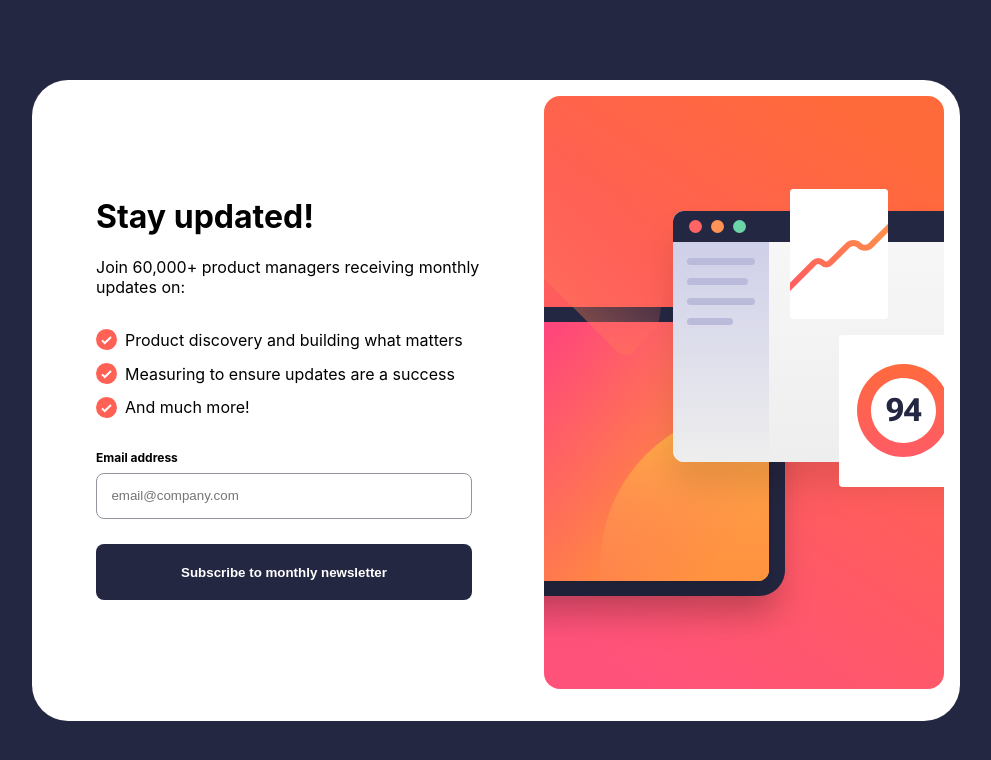
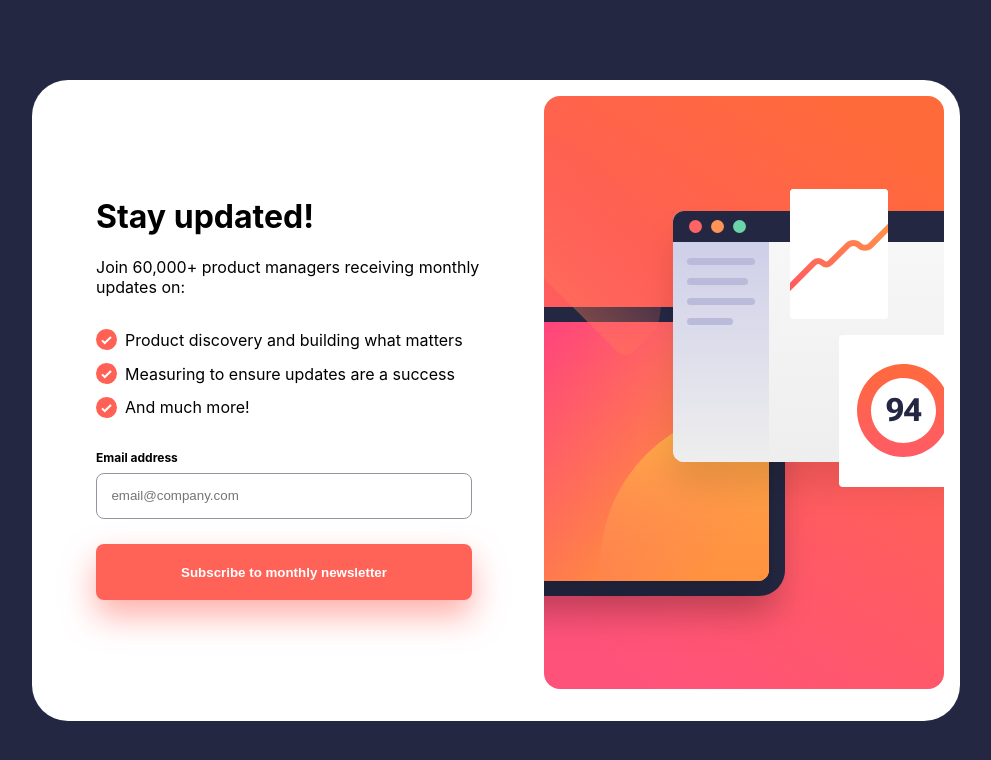
Before and after one commit to rojasmart/newsletter-sign-up-with-success-message-main, a React (Create React App) app: page / in a window 1280 px wide. In both pictures the pointer is over the button "Subscribe to monthly newsletter". Shown: the top 760 px of the page, without its empty margins (144-1135 px from the left). Built offline with nearby package versions, Linux system fonts and the light colour scheme.

Commit message:
Added button styling

```diff
--- a/src/index.css
+++ b/src/index.css
@@ -53,6 +53,13 @@ button {
   border: none;
   font-weight: var(--bold);
   margin-top: 1.6rem;
+  cursor: pointer;
+  transition: 0.4s;
+}
+
+button:hover {
+  background: var(--tomato, linear-gradient(204deg, #ff6a3a 0%, #ff527b 100%));
+  box-shadow: 0px 16px 32px 0px rgba(255, 97, 85, 0.5);
 }
 
 input {
```
